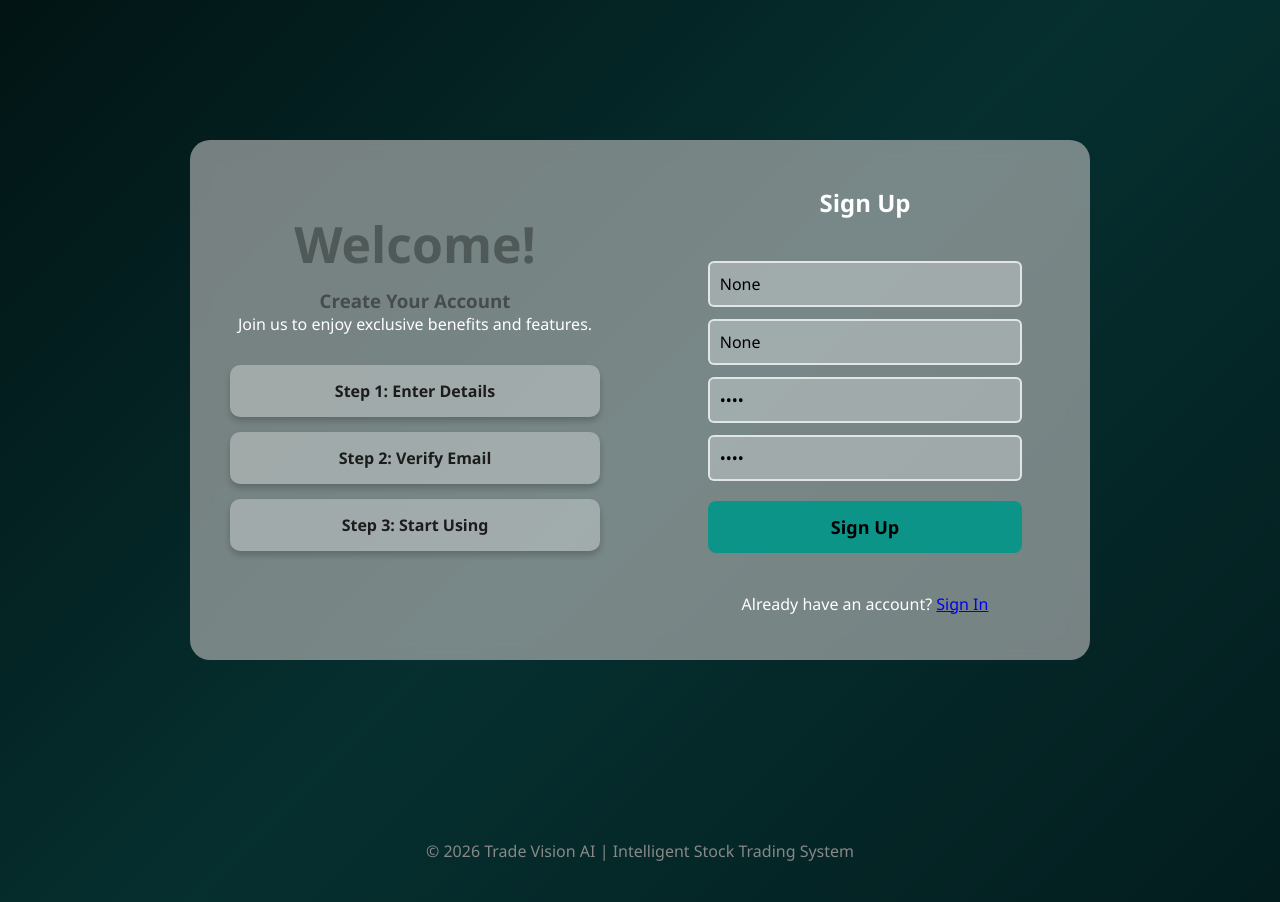
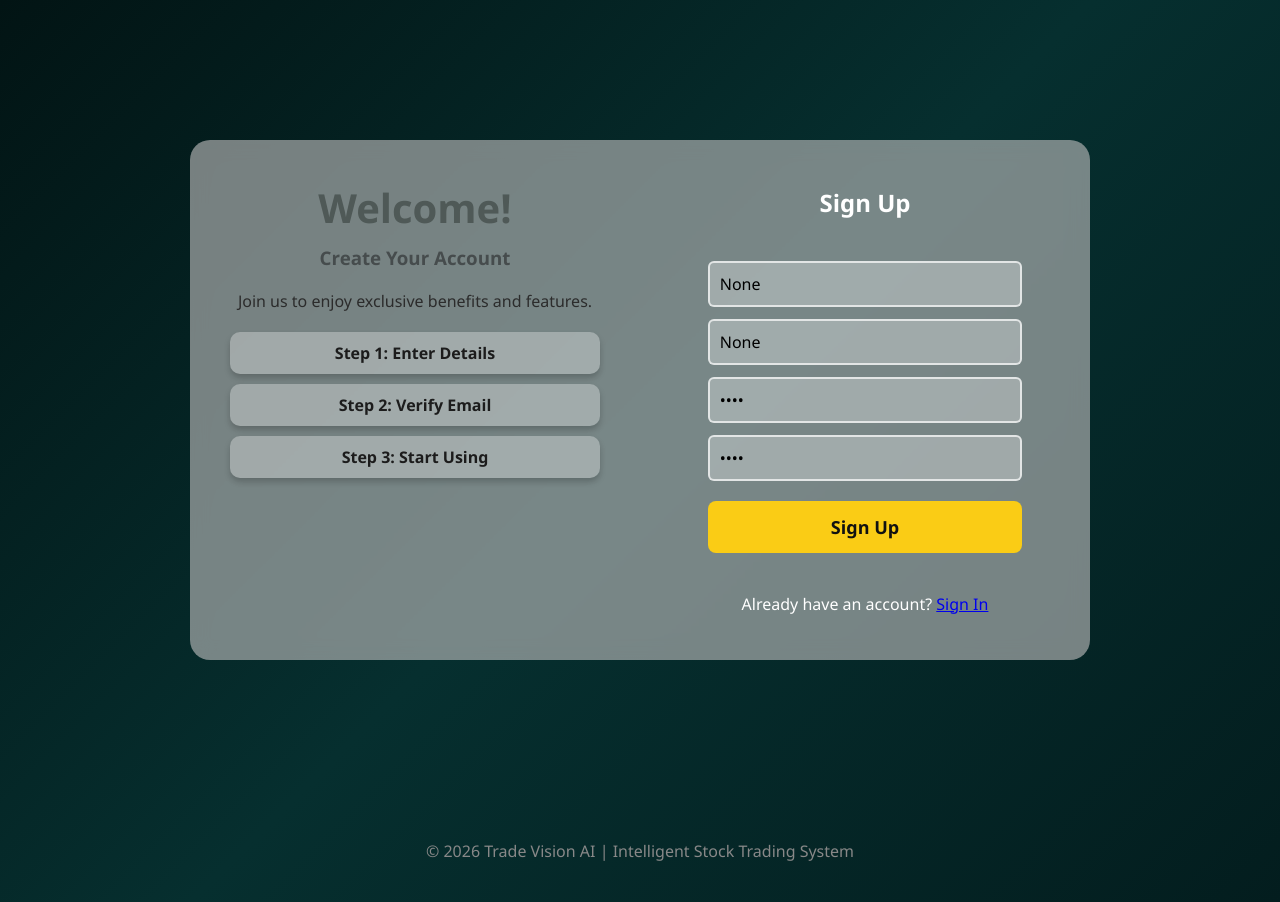
Before and after one commit to Suman77-stha/Final-Year-Project-FYP--2408389, a Django app: page /FYP/Sign_Up/ in a window 1280 px wide. Run offline with Django 5.2, Linux system fonts and the light colour scheme.

Commit message:
Update main styling

```diff
--- a/FYP_APP/static/CSS/style.css
+++ b/FYP_APP/static/CSS/style.css
@@ -20,12 +20,11 @@
 .left {
   flex: 1;
   padding: 40px;
-  margin-top: 30px;
   text-align: center;
 }
 
 .left h1 {
-  font-size: 50px;
+  font-size: 40px;
   margin: 0;
   color: #4f5957;
 }
@@ -33,6 +32,11 @@
 .left h3 {
   margin-top: 10px;
   color: #464c4d;
+}
+.left p {
+  margin-top: 20px;
+  color: #2c2c2c;
+  font-size: 16px;
 }
 
 /* RIGHT PANEL */
@@ -119,8 +123,8 @@ input:focus {
   border: none;
   border-radius: 8px;
   margin: 20px auto;
-  background: #0d9488;
-  color: black;
+  background: #facc15;
+  color: #111111;
   font-weight: bold;
   cursor: pointer;
   transition: 0.3s;
@@ -128,8 +132,9 @@ input:focus {
 }
 
 .btn:hover {
-  background: #14b8a6;
+  background: #fde047;
 }
+
 
 /* SIGNUP */
 .signup {
@@ -139,15 +144,15 @@ input:focus {
 /* Sign up Pages */
 /* LEFT SIDE BOXES */
 .box-container {
-  margin-top: 30px;
+  margin-top: 20px;
   display: flex;
   flex-direction: column;
-  gap: 15px;
+  gap: 10px;
 }
 
 .box {
   background: rgba(255, 255, 255, 0.3);
-  padding: 15px 20px;
+  padding: 10px;
   border-radius: 10px;
   font-weight: bold;
   color: #1c1c1c;
```
